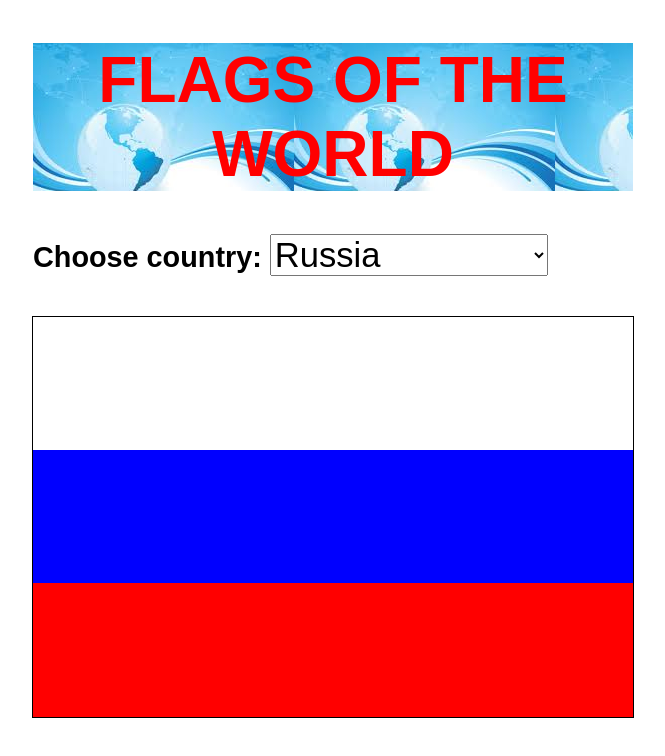
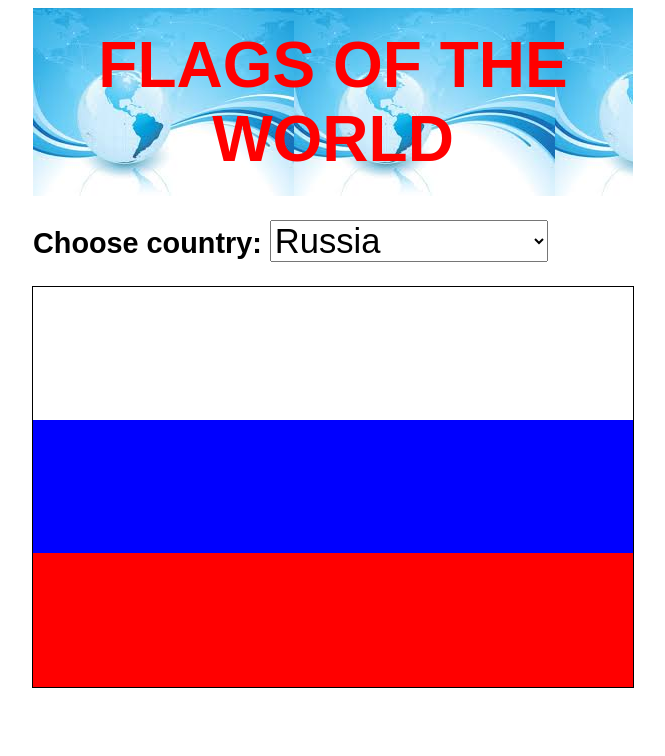
Before and after one commit to demtr/flag, a plain HTML site: page index.html in a window 1280 px wide. Shown: the whole page, without its empty margins (307-972 px from the left). Drawn offline with Linux system fonts and the light colour scheme.

Commit message:
small update of style.css

```diff
--- a/style.css
+++ b/style.css
@@ -3,10 +3,12 @@
   --red-color: #C8102E;
 }
 h1 {
+  background: url(./globe.jpeg) repeat-x #fc0;
+  color: red;
   font-size: 64px;
+  margin: 0;
+  padding: 20px;
   text-align: center;
-  color: red;
-  background: url(./globe.jpeg) repeat-x #fc0;
 }
 h2 {
   font-size: 180%;
@@ -15,7 +17,7 @@ select {
   font-size: 120%;
 }
 .choose-country {
-    margin: 30px auto 40px;
+    margin: 0 auto 10px;
     width: 600px;
 }
 .Russia, .FR, .NL, .IT, .BEL, .DE, .PL, .Aus, .JP {
```
